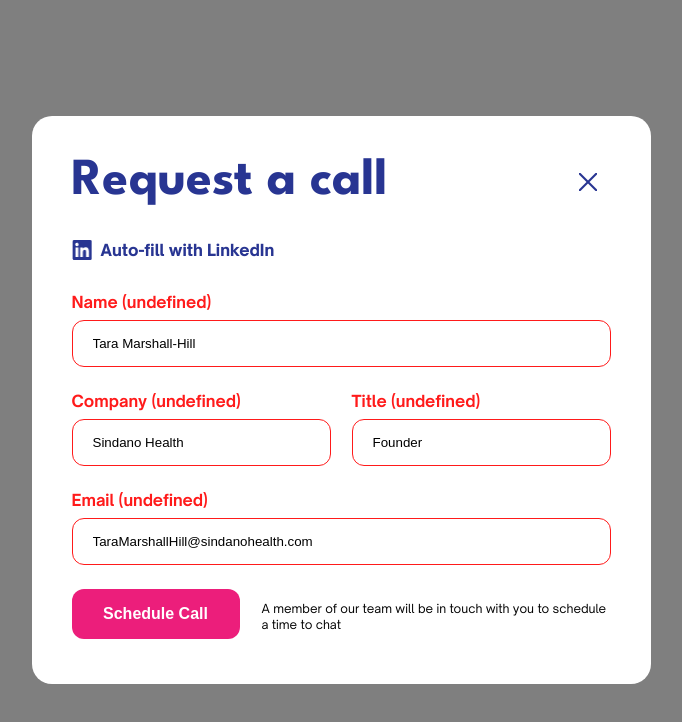
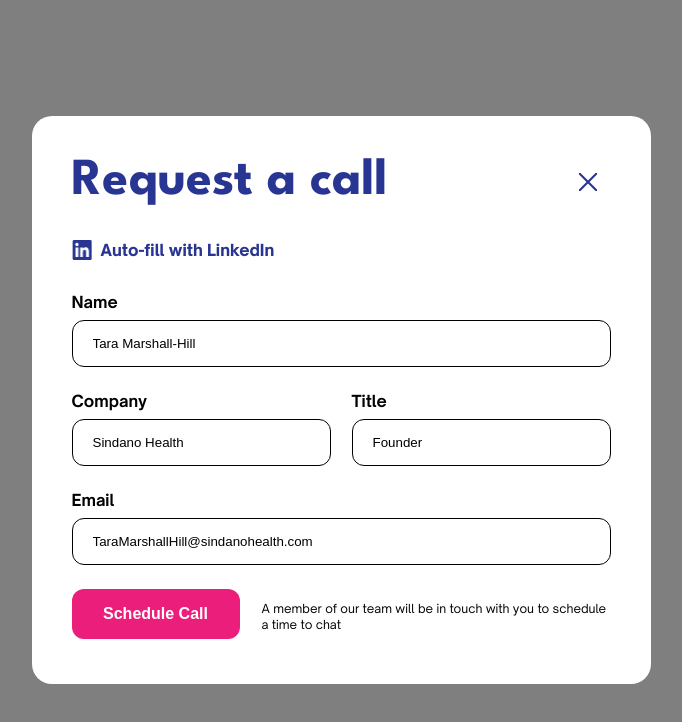
Before and after one commit to teamsindano/sindano, a React (Create React App) app: page / in a window 1280 px wide. Shown: the top 722 px of the page, without its empty margins (299-981 px from the left). Built offline with nearby package versions, Linux system fonts and the light colour scheme.

Commit message:
refactor modal animation

```diff
--- a/src/Components/Modal/ModalForm.js
+++ b/src/Components/Modal/ModalForm.js
@@ -38,7 +38,7 @@ const Form = styled.form`
 `
 
 const ModalLabel = styled.label`
-    color: ${props => (props.error === '') ? '#000' : '#FF1A1A'};
+    color: ${props => (props.error === '' || props.error === undefined) ? '#000' : '#FF1A1A'};
     padding: 0;
     margin: 0;
     width: 100%;
@@ -52,7 +52,7 @@ const ModalLabel = styled.label`
 const ModalInput = styled.input`
     width: 100%;
     background: #FFFFFF;
-    border: 1px solid ${props => (props.error === '') ? '#000' : '#FF1A1A'};
+    border: 1px solid ${props => (props.error === '' || props.error === undefined) ? '#000' : '#FF1A1A'};
     border-radius: 12px;
     padding: 15px 20px;
     box-sizing: border-box;
@@ -115,19 +115,19 @@ function ModalForm() {
                 <ModalFormIcon src={linkedinIcon}/>
                 <ModalFormText>Auto-fill with LinkedIn</ModalFormText>
             </ModalFormTitle>
-        <ModalLabel error={errors.name} htmlFor="name">Name {errors.name !== '' ? `(${errors.name})` : ""}</ModalLabel>
+        <ModalLabel error={errors.name} htmlFor="name">Name {(errors.name !== '' && errors.name !== undefined) ? `(${errors.name})` : ""}</ModalLabel>
         <ModalInput error={errors.name} required type="text" id="name" name="name" placeholder="Tara Marshall-Hill" onChange={handleChange} value={values.name || ""}/>
         <ModalInputContainer>
             <ModalInputContainerDiv>
-                <ModalLabel error={errors.company} htmlFor="company">Company {errors.company !== '' ? `(${errors.company})` : ""}</ModalLabel>
+                <ModalLabel error={errors.company} htmlFor="company">Company {(errors.company !== '' && errors.company !== undefined) ? `(${errors.company})` : ""}</ModalLabel>
                 <ModalInput error={errors.company} required type="text" id="company" name="company" placeholder="Sindano Health" onChange={handleChange} value={values.company || ""}/>
             </ModalInputContainerDiv>
             <ModalInputContainerDiv>
-                <ModalLabel error={errors.title} htmlFor="title">Title {errors.title !== '' ? `(${errors.title})` : ""}</ModalLabel>
+                <ModalLabel error={errors.title} htmlFor="title">Title {(errors.title !== '' && errors.title !== undefined) ? `(${errors.title})` : ""}</ModalLabel>
                 <ModalInput error={errors.title} required type="text" id="title" name="title" placeholder="Founder" onChange={handleChange} value={values.title || ""}/>
             </ModalInputContainerDiv>
         </ModalInputContainer>
-        <ModalLabel error={errors.email} htmlFor="email">Email {errors.email !== '' ? `(${errors.email})` : ""}</ModalLabel>
+        <ModalLabel error={errors.email} htmlFor="email">Email {(errors.email !== '' && errors.email !== undefined) ? `(${errors.email})` : ""}</ModalLabel>
         <ModalInput error={errors.email} required type="email" id="email" name="email" placeholder="TaraMarshallHill@sindanohealth.com" onChange={handleChange} value={values.email || ""}/>
             <ModalInputContainer>
                 <ModalSubmitButton type="submit">Schedule Call</ModalSubmitButton>
--- a/src/Components/Modal/ModalWrapper.js
+++ b/src/Components/Modal/ModalWrapper.js
@@ -43,7 +43,7 @@ const dropIn = {
         y: "0",
         opacity: 1,
         transition: {
-            duration: 0.1,
+            duration: 0.3,
             type: "spring",
             damping: 25,
             stiffness: 500
```
